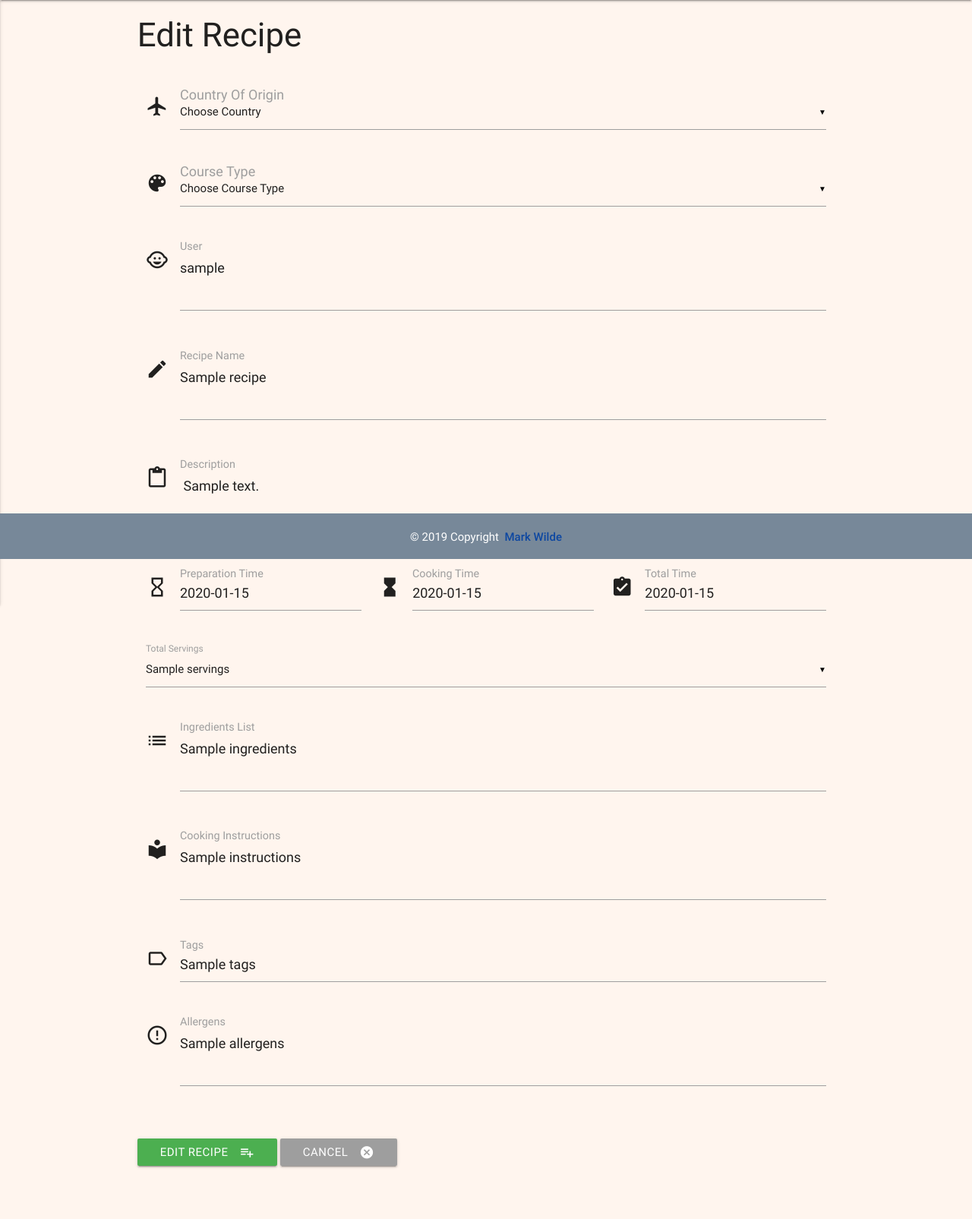
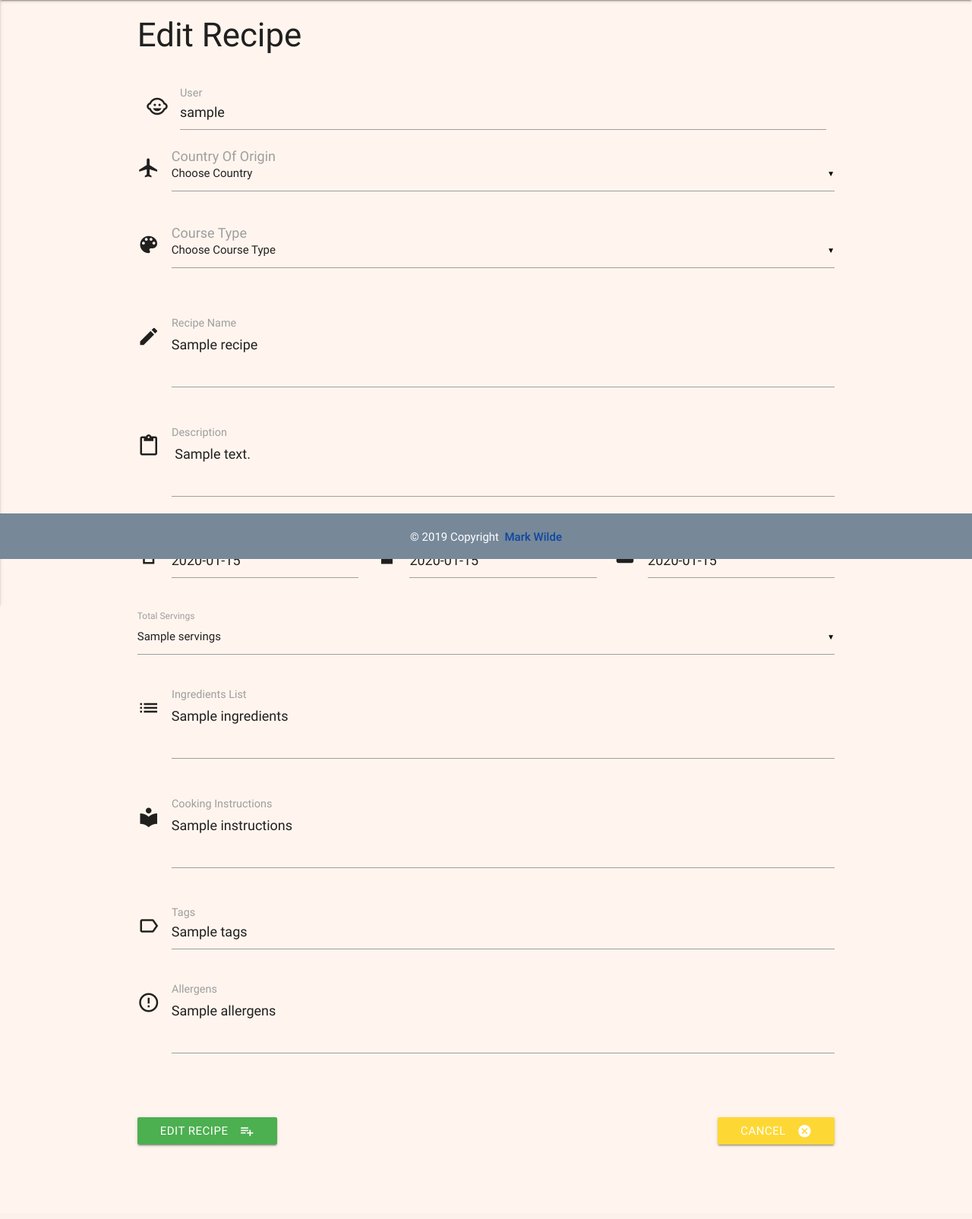
Before and after one commit to Code-Institute-Submissions/CI-project-four, a Flask app: template templates/editrecipe.html in a window 1280 px wide. Shown: the part 64-1669 px from the top of the page at 76% size. After the commit the page ends 1574 px from the top, so only its background shows below. Run offline with Flask 2, Linux system fonts and the light colour scheme; the visitor is signed in with stand-in values (Sample User, id 1); the template is opened without the code that fills it: most values are stand-ins (such as "Sample title", 1, 10 or a date in 2020); some libraries are stand-ins or nearby versions.

Commit message:
Some minor style changes to the buttons, repositioned some of the form fields, users name now automatically displays in the user field when the form is rendered.

```diff
--- a/templates/editrecipe.html
+++ b/templates/editrecipe.html
@@ -6,6 +6,12 @@
       <div class="row">
             <h3>Edit Recipe</h3><br>
             <form action="{{ url_for('insert_recipe')}}" method="POST" class="col s12">
+                  <div class="row">
+                        <div class="input-field col s12">
+                              <i class="material-icons prefix">child_care</i>
+                              <input name="username" id="user_name" type="text" value="{{session.username}}">
+                              <label for="icon_prefix">User</label>
+                        </div>
                         <div class="row">
                               <div class="input-field col s12">
                                     <i class="material-icons prefix">flight</i>
@@ -39,11 +45,11 @@
                               </div>
                         </div>
                         <div class="row">
-                        <div class="input-field col s12">
+                              <!-- <div class="input-field col s12">
                                     <i class="material-icons prefix">child_care</i>
                                     <textarea id="user_name" name="user_name" class="materialize-textarea">{{recipe.user_name}}</textarea>
                                     <label for="icon_prefix">User</label>
-                        </div>
+                              </div> -->
                         </div>
                         <div class="row">
                               <div class="input-field col s12">
@@ -116,20 +122,22 @@
                         <div class="row">
                               <div class="input-field col s12">
                                     <i class="material-icons prefix">error_outline</i>
-                              <textarea id="allergens" name="allergens" class="materialize-textarea">{{recipe.allergens}}</textarea>
+                                    <textarea id="allergens" name="allergens" class="materialize-textarea">{{recipe.allergens}} </textarea>
                                     <label for="icon_prefix">Allergens</label>
                               </div>
                         </div>
                         <br>
                         <div class="row row-padding">
+                              <div class="input-field col s12">
                                     <!--Confirm recipe edit or cancel edit-->
                                     <button class="btn waves-effect waves-light green" type="submit" name="action">Edit
                                           recipe
                                           <i class="material-icons right">playlist_add</i>
                                     </button>
-                        <a href="{{ url_for('courses') }}" class="waves-effect waves-light btn grey">
+                                    <a href="{{ url_for('countries') }}" class="waves-effect waves-light btn btn yellow darken-1 right">
                                           <i class="material-icons right">cancel</i>Cancel
                                     </a>
+                              </div>
                         </div>
             </form>
       </div>
```
Lines whose indentation alone changed are shown as unchanged.
